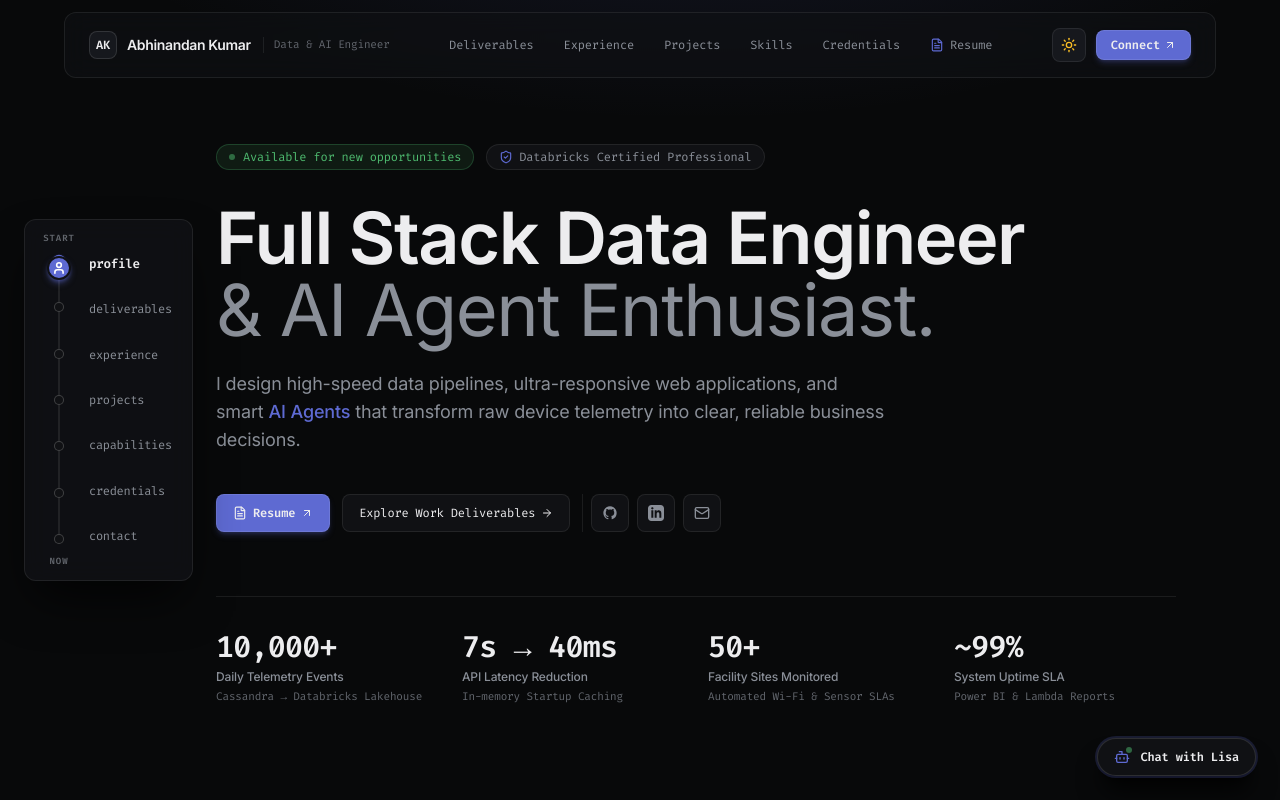
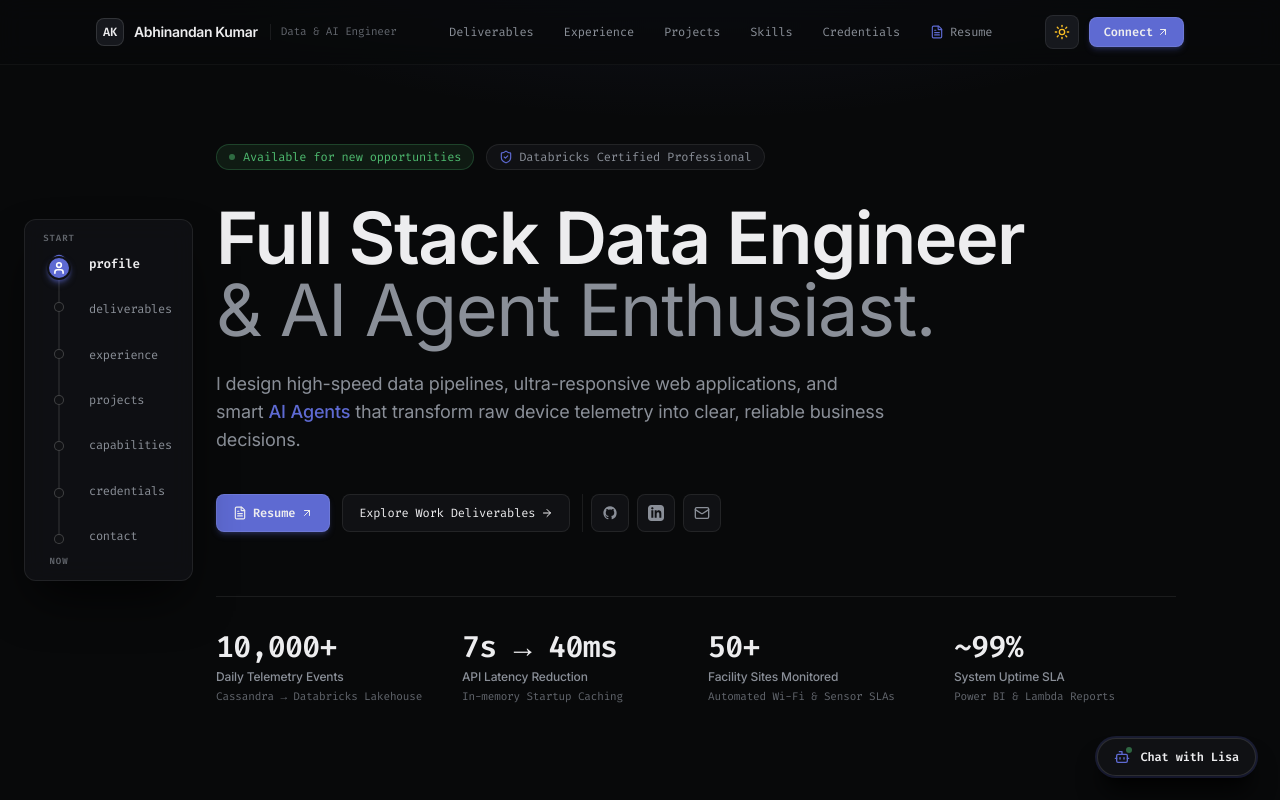
Before and after one commit to sabhinandan403/my-portfolio, a React (Vite) app: page / in a window 1280 px wide. Shown: the top 800 px of the page. Built offline with nearby package versions, Linux system fonts and the light colour scheme.

Commit message:
fix(navbar): convert navbar to full-width seamless fixed header to eliminate top gap and prevent scrolled content from peeking above

```diff
--- a/src/components/Navbar.tsx
+++ b/src/components/Navbar.tsx
@@ -1,6 +1,6 @@
 import React, { useState, useEffect } from 'react';
 import { PORTFOLIO_DATA } from '../data/portfolioData';
-import { FileText, Menu, X, ArrowUpRight, Sun, Moon } from 'lucide-react';
+import { FileText, Sun, Moon, ArrowUpRight, Menu, X } from 'lucide-react';
 import { useTheme } from '../context/ThemeContext';
 
 interface NavbarProps {
@@ -10,27 +10,29 @@ interface NavbarProps {
 export const Navbar: React.FC<NavbarProps> = ({ onOpenResume }) => {
   const { theme, toggleTheme } = useTheme();
   const [scrolled, setScrolled] = useState(false);
+  const [activeSection, setActiveSection] = useState('hero');
   const [mobileMenuOpen, setMobileMenuOpen] = useState(false);
-  const [activeSection, setActiveSection] = useState<string>('hero');
-  const [scrollProgress, setScrollProgress] = useState<number>(0);
+  const [scrollProgress, setScrollProgress] = useState(0);
 
   useEffect(() => {
     const handleScroll = () => {
-      setScrolled(window.scrollY > 20);
+      const isScrolled = window.scrollY > 20;
+      setScrolled(isScrolled);
 
-      const winScroll = document.documentElement.scrollTop || document.body.scrollTop;
-      const height = document.documentElement.scrollHeight - document.documentElement.clientHeight;
-      const scrolledPct = height > 0 ? (winScroll / height) * 100 : 0;
-      setScrollProgress(scrolledPct);
+      // Calculate scroll progress percentage
+      const totalScroll = document.documentElement.scrollHeight - document.documentElement.clientHeight;
+      if (totalScroll > 0) {
+        setScrollProgress(Math.min(100, Math.max(0, (window.scrollY / totalScroll) * 100)));
+      }
 
+      // Detect active section
       const sections = ['hero', 'architectures', 'experience', 'projects', 'skills', 'credentials', 'contact'];
-      const scrollPosition = window.scrollY + 200;
+      const scrollPos = window.scrollY + 140;
 
       for (let i = sections.length - 1; i >= 0; i--) {
-        const s = sections[i];
-        const el = document.getElementById(s);
-        if (el && scrollPosition >= el.offsetTop) {
-          setActiveSection(s);
+        const el = document.getElementById(sections[i]);
+        if (el && el.offsetTop <= scrollPos) {
+          setActiveSection(sections[i]);
           break;
         }
       }
@@ -50,20 +52,20 @@ export const Navbar: React.FC<NavbarProps> = ({ onOpenResume }) => {
   ];
 
   return (
-    <header className="fixed top-0 left-0 right-0 z-50 px-4 sm:px-6 lg:px-8 pt-3 pb-2 transition-all duration-300">
-      <div className={`max-w-6xl mx-auto rounded-xl transition-all duration-300 relative ${
+    <header className={`fixed top-0 left-0 right-0 z-50 transition-all duration-300 ${
       scrolled
-          ? 'bg-[#FAF7F2]/90 dark:bg-[#101114]/90 backdrop-blur-xl border border-[#E8E2D5] dark:border-white/[0.12] shadow-lg shadow-stone-900/5 dark:shadow-2xl dark:shadow-black/80'
-          : 'bg-[#FAF7F2]/75 dark:bg-[#101114]/60 backdrop-blur-md border border-[#E8E2D5] dark:border-white/[0.08]'
+        ? 'bg-[#FAF7F2]/95 dark:bg-[#08090A]/95 backdrop-blur-xl border-b border-[#E8E2D5] dark:border-white/[0.08] shadow-md shadow-stone-900/5 dark:shadow-2xl dark:shadow-black/80'
+        : 'bg-[#FAF7F2]/80 dark:bg-[#08090A]/70 backdrop-blur-md border-b border-[#E8E2D5]/60 dark:border-white/[0.04]'
     }`}>
 
       {/* Linear Indigo Micro Progress Line at top of Navbar */}
       <div
-          className="absolute top-0 left-4 right-4 h-[1.5px] bg-gradient-to-r from-transparent via-[#5E6AD2] to-transparent transition-all duration-150 rounded-full"
+        className="absolute top-0 left-0 h-[2px] bg-gradient-to-r from-[#5E6AD2]/40 via-[#5E6AD2] to-[#6875E3] transition-all duration-150"
         style={{ width: `${scrollProgress}%` }}
       />
 
-        <div className="flex items-center justify-between h-14 sm:h-16 px-4 sm:px-6 gap-4">
+      <div className="max-w-6xl mx-auto px-4 sm:px-6 lg:px-8">
+        <div className="flex items-center justify-between h-14 sm:h-16 gap-4">
 
           {/* Brand Identity */}
           <div className="flex items-center gap-3 shrink-0">
@@ -162,7 +164,7 @@ export const Navbar: React.FC<NavbarProps> = ({ onOpenResume }) => {
 
         {/* Mobile Navigation Drawer */}
         {mobileMenuOpen && (
-          <div className="lg:hidden border-t border-[#E8E2D5] dark:border-white/[0.08] px-4 pt-3 pb-5 space-y-2 bg-[#FAF7F2]/98 dark:bg-[#101114]/98 rounded-b-xl">
+          <div className="lg:hidden border-t border-[#E8E2D5] dark:border-white/[0.08] px-2 pt-3 pb-5 space-y-2 bg-[#FAF7F2] dark:bg-[#08090A]">
             {navLinks.map((link) => (
               <a
                 key={link.label}
```
Lines whose indentation alone changed are shown as unchanged.
